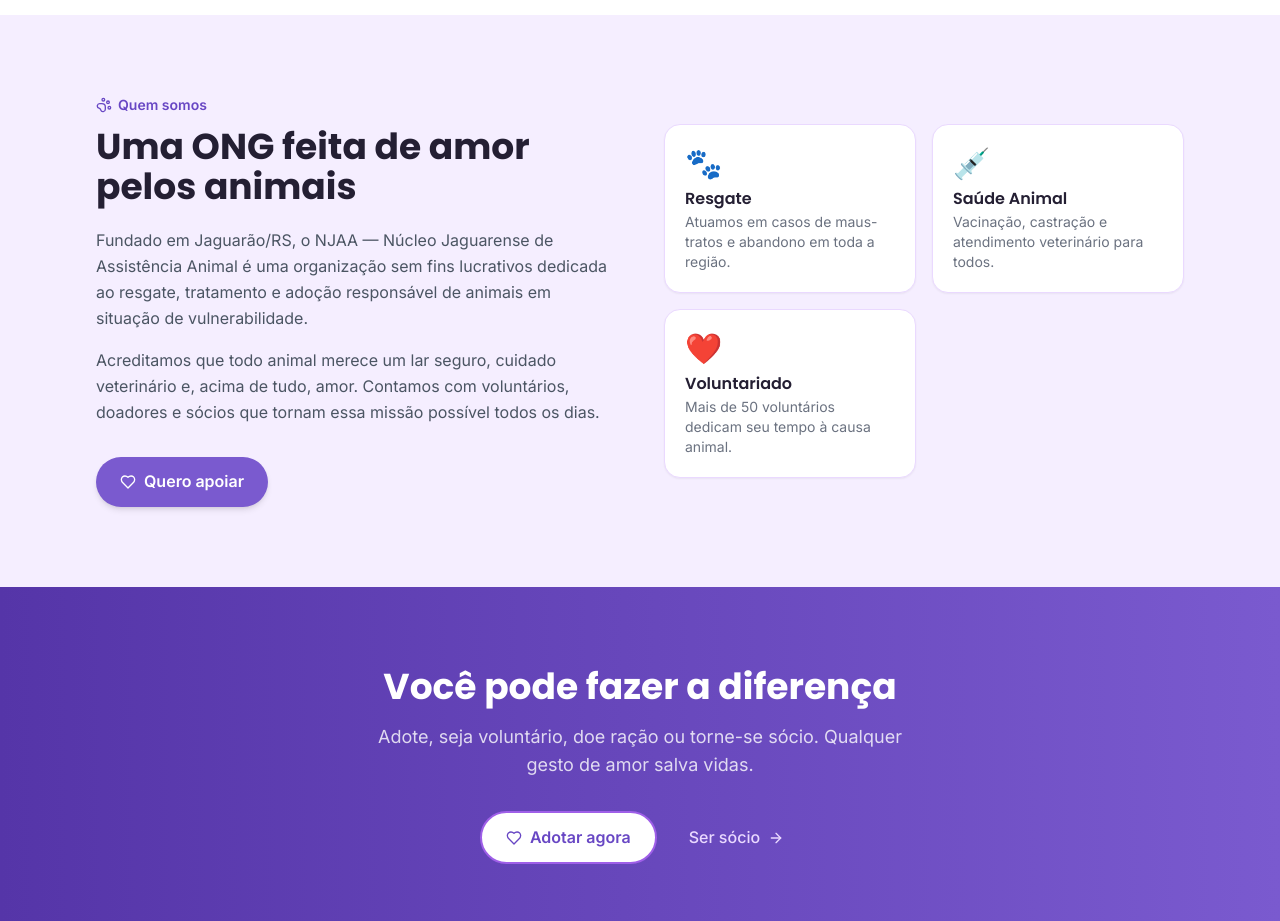
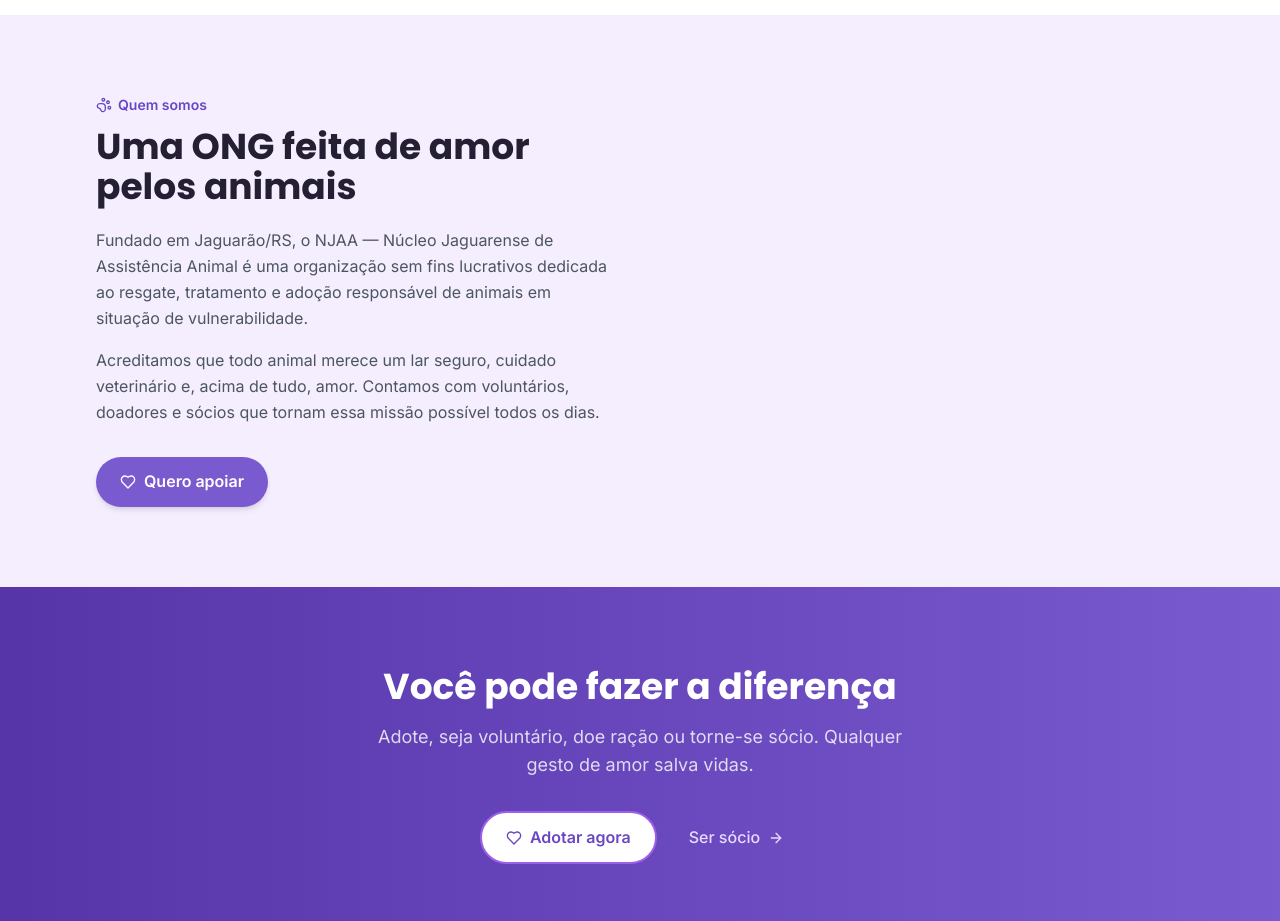
Before and after one commit to sbr-digital/njaa, a React (Vite) app: page / in a window 1280 px wide. Shown: the part 1420-2341 px from the top of the page. Built offline with nearby package versions, Linux system fonts and the light colour scheme.

Commit message:
fix: remove section

```diff
--- a/src/pages/Home.tsx
+++ b/src/pages/Home.tsx
@@ -99,7 +99,7 @@ export function Home() {
               </Link>
             </AnimatedSection>
 
-            <AnimatedSection delay={150} className="grid grid-cols-2 gap-4">
+            {/* <AnimatedSection delay={150} className="grid grid-cols-2 gap-4">
               {[
                 { emoji: '🐾', title: 'Resgate', desc: 'Atuamos em casos de maus-tratos e abandono em toda a região.' },
                 { emoji: '💉', title: 'Saúde Animal', desc: 'Vacinação, castração e atendimento veterinário para todos.' },
@@ -112,7 +112,7 @@ export function Home() {
                   <p className="text-gray-500 text-sm">{item.desc}</p>
                 </div>
               ))}
-            </AnimatedSection>
+            </AnimatedSection> */}
           </div>
         </div>
       </section>
```
